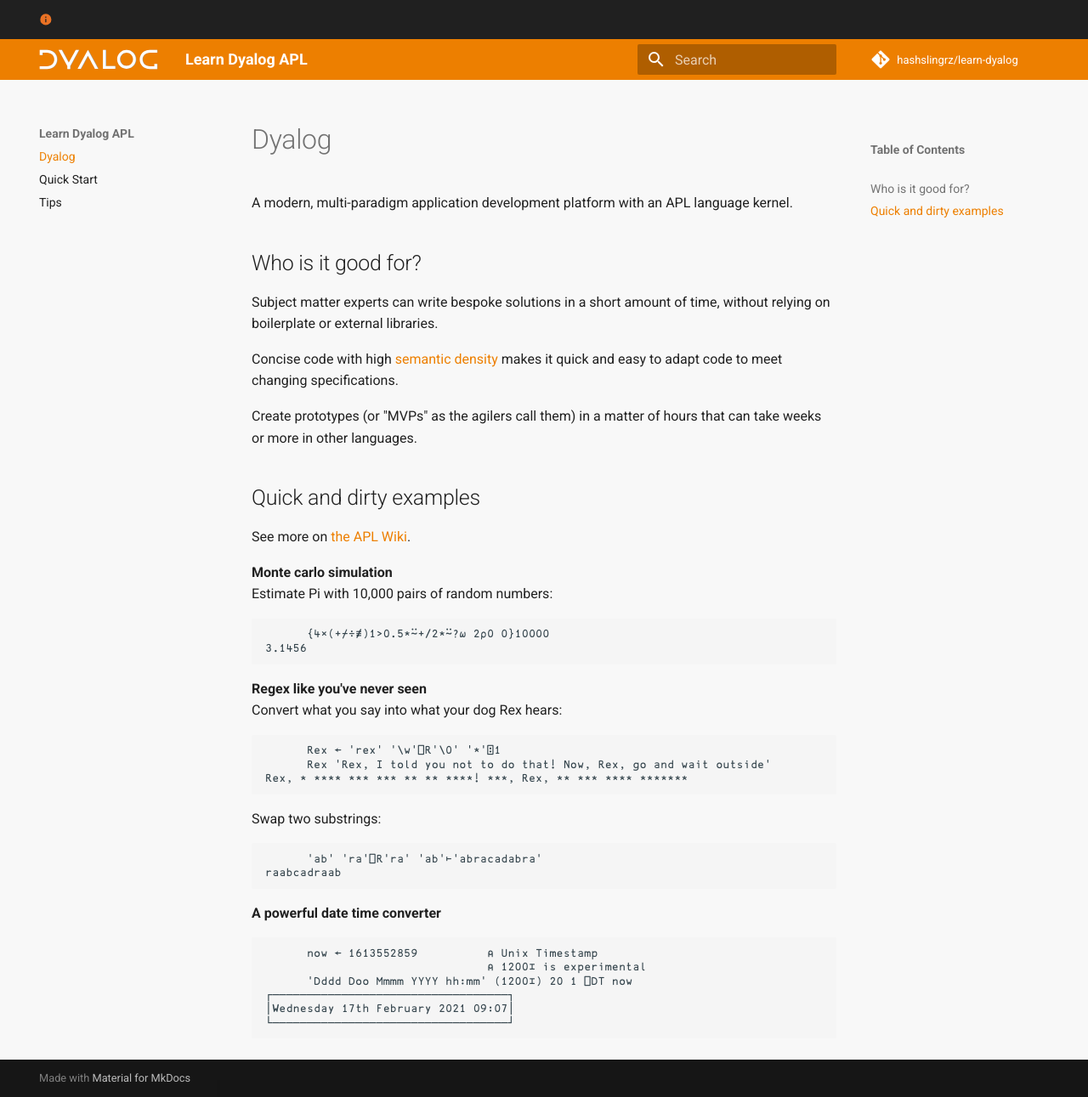
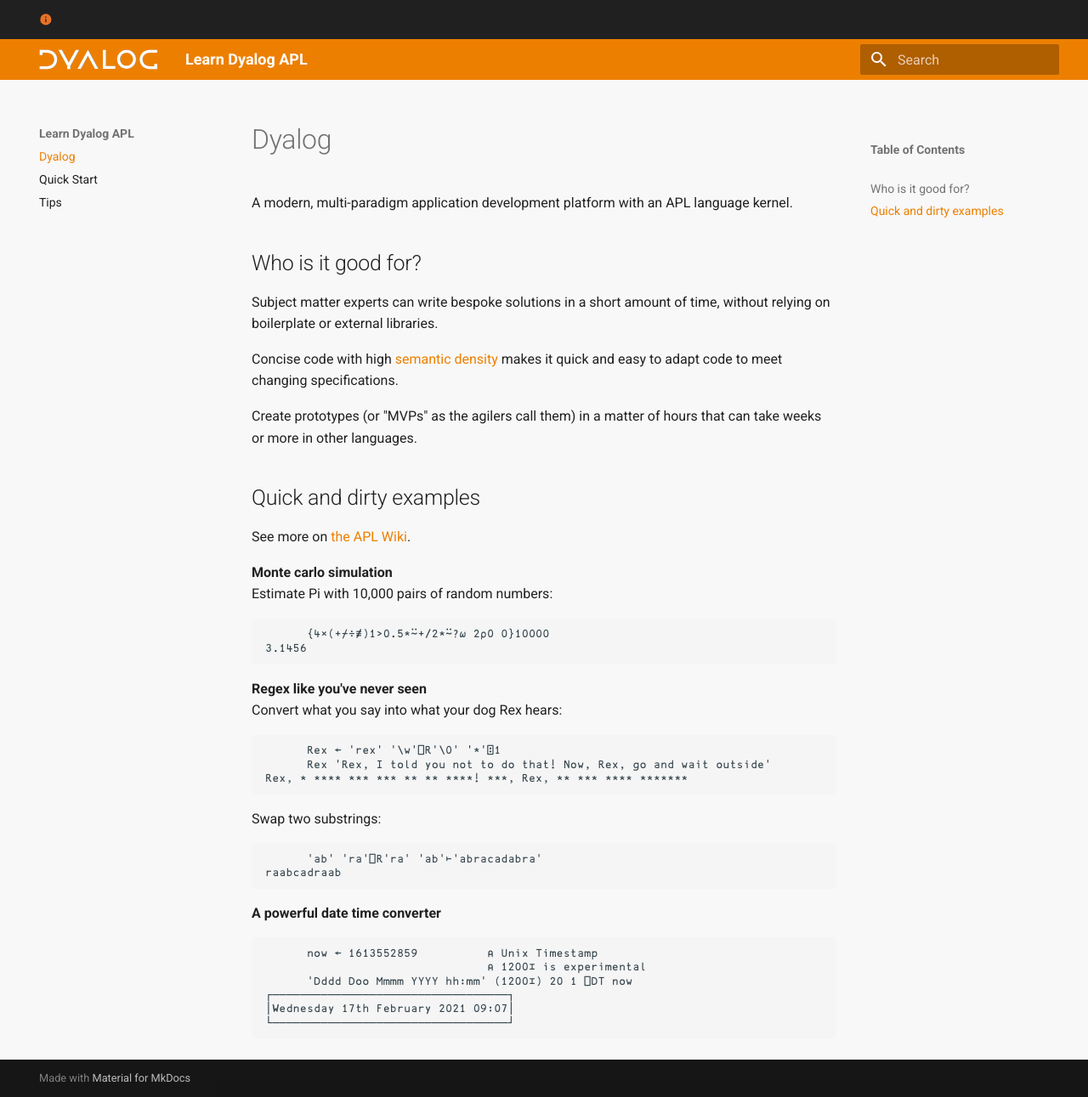
Before and after one commit to rikedyp/DyalogTutorials, an MkDocs documentation site: the page built from docs/index.md, in a window 1280 px wide and 1291 px high. Shown: the whole window at 85% size. Built offline with MkDocs 1.6.1 and Material for MkDocs 9.7.7, drawn with Linux system fonts in a browser that asks for light colours; comment, search, counter and statistics services are not loaded.

Commit message:
Remove repo header data

```diff
--- a/mkdocs.yml
+++ b/mkdocs.yml
@@ -1,8 +1,6 @@
 site_name: Learn Dyalog APL
 site_description: The definitive Dyalog APL reference.
 docs_dir: docs/
-repo_name: 'hashslingrz/learn-dyalog'
-repo_url: 'https://github.com/hashslingrz/learn-dyalog'
 theme:
   name: material
   favicon: 'img/favicon.png'
```
